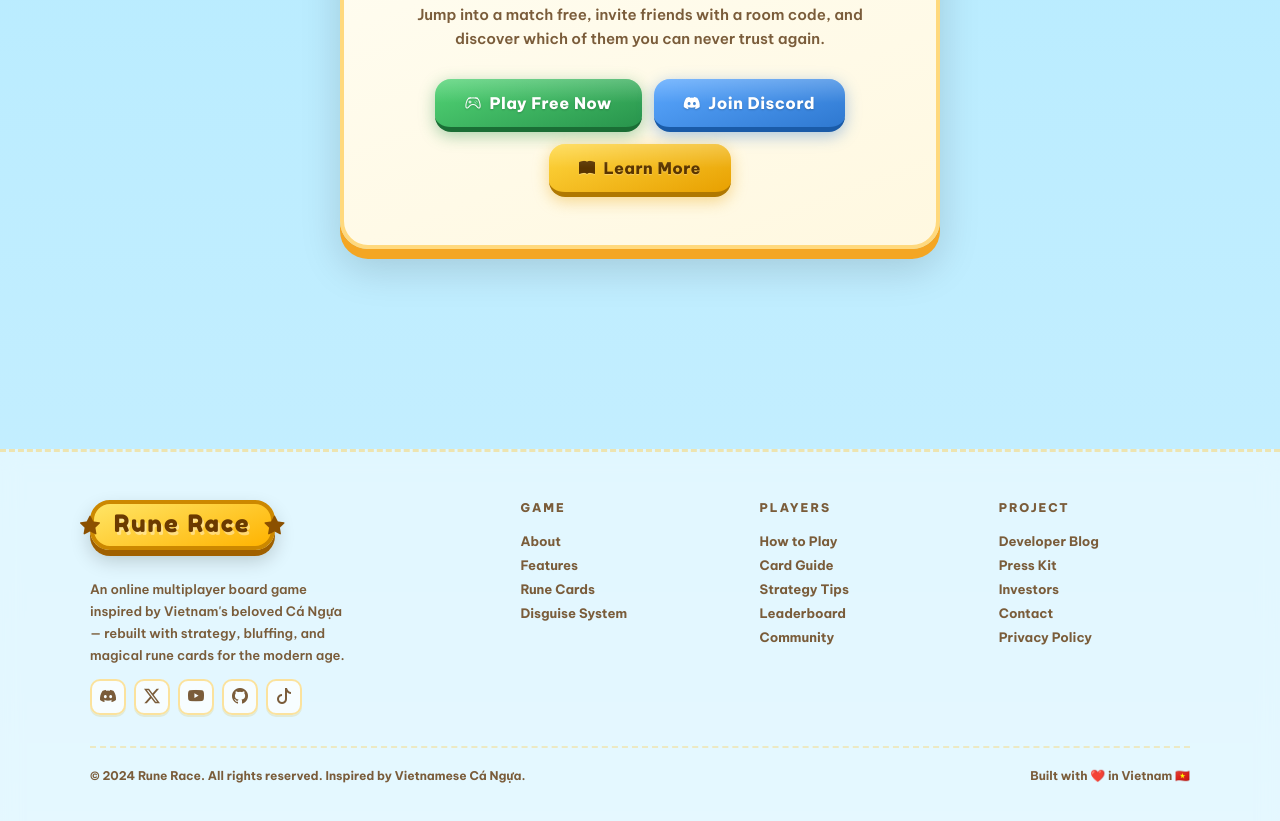
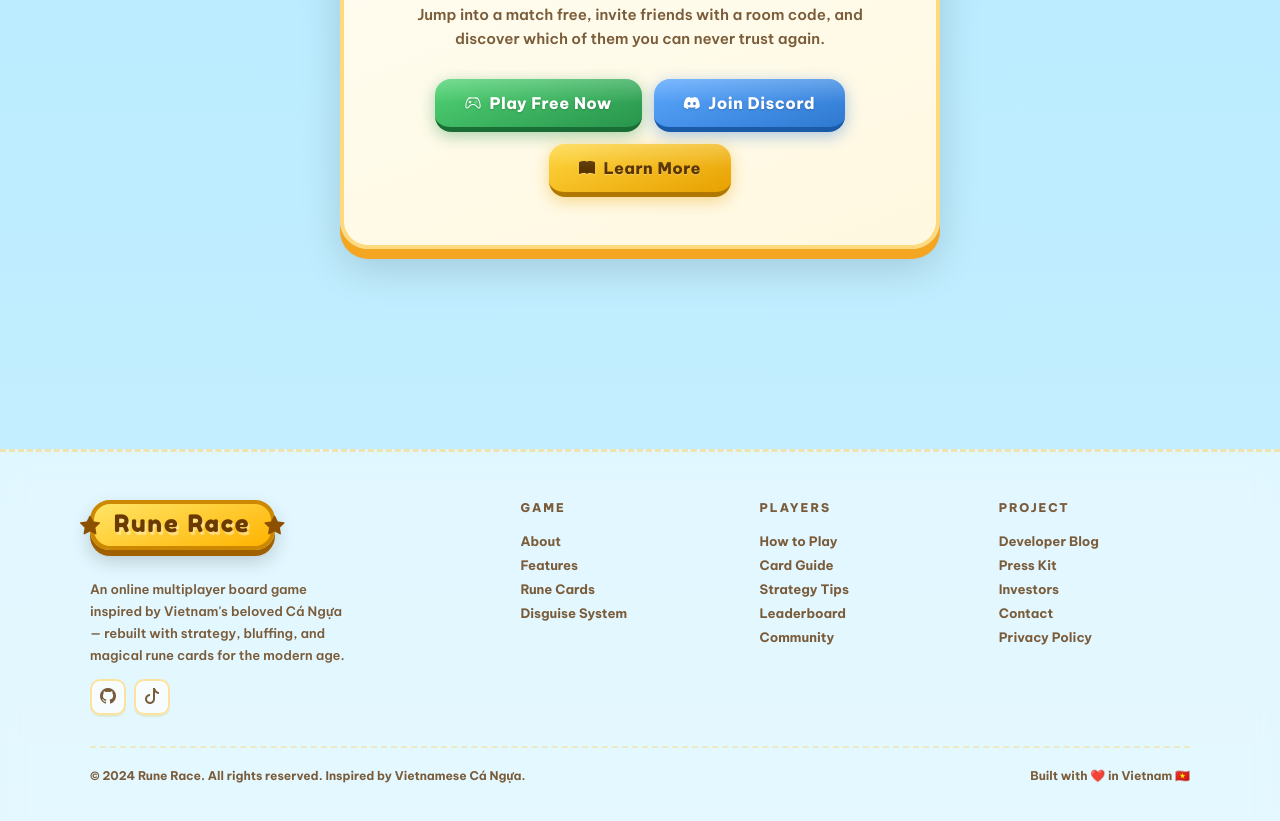
Before and after one commit to vinhnguyen2005/Rune-Race-Introduction-Page, a plain HTML site: page index.html in a window 1280 px wide. Shown: the part 6775-7596 px from the top of the page. Drawn offline with nearby package versions, Linux system fonts and the light colour scheme.

Commit message:
update link github

```diff
--- a/index.html
+++ b/index.html
@@ -1280,10 +1280,7 @@ footer {
       </div>
       <p>An online multiplayer board game inspired by Vietnam's beloved Cá Ngựa — rebuilt with strategy, bluffing, and magical rune cards for the modern age.</p>
       <div class="footer-social">
-        <a href="#" class="social-btn" title="Discord"><i class="bi bi-discord"></i></a>
-        <a href="#" class="social-btn" title="Twitter"><i class="bi bi-twitter-x"></i></a>
-        <a href="#" class="social-btn" title="YouTube"><i class="bi bi-youtube"></i></a>
-        <a href="#" class="social-btn" title="GitHub"><i class="bi bi-github"></i></a>
+        <a href="https://github.com/QingTian1927/rune-race.git" class="social-btn" title="GitHub"><i class="bi bi-github"></i></a>
         <a href="#" class="social-btn" title="TikTok"><i class="bi bi-tiktok"></i></a>
       </div>
     </div>
```
